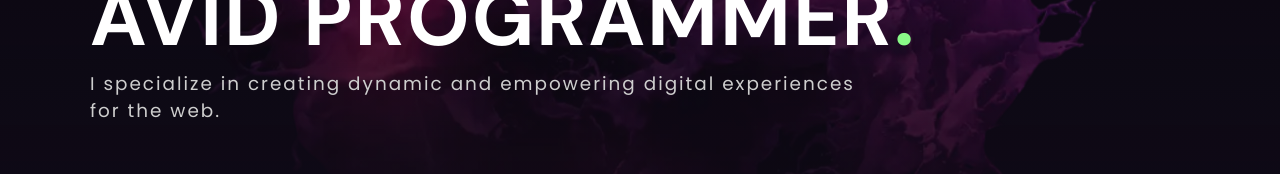
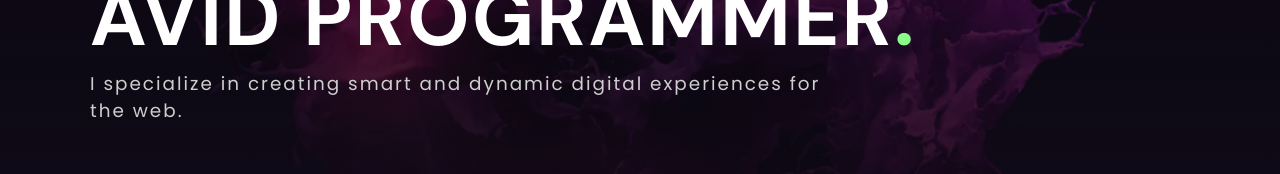
Before and after one commit to jarolthecoder/Portfolio-V3, a React (Vite) app: page / in a window 1280 px wide. Shown: the part 413-587 px from the top of the page. Built offline with nearby package versions, Linux system fonts and the light colour scheme.

Commit message:
Resume updated

```diff
--- a/src/router/pages/home/components/hero/Hero.jsx
+++ b/src/router/pages/home/components/hero/Hero.jsx
@@ -35,7 +35,7 @@ export const Hero = () => {
             </AOSElement>
             <AOSElement duration="900" delay="200">
               <p className="lead">
-                I specialize in creating dynamic and empowering digital experiences
+                I specialize in creating smart and dynamic digital experiences
                 for the web.
               </p>
             </AOSElement>
--- a/src/ui/components/nav-modal/NavModal.jsx
+++ b/src/ui/components/nav-modal/NavModal.jsx
@@ -1,6 +1,7 @@
 import { SocialMedia } from '../socialmedia/SocialMedia';
 import { Link, animateScroll as scroll } from "react-scroll";
 import './NavModal.css'
+import resume from '../../../assets/resumeJarolRiera23.pdf'
 
 export const NavModal = ({ handleNavModal }) => {
 
@@ -37,7 +38,7 @@ export const NavModal = ({ handleNavModal }) => {
           })
           }
           <li className={`modal-link modal-item`}>
-            <a href="../assets/resumeJarolRiera23.pdf" target="_blank">
+            <a href={ resume } target="_blank">
               <span className="link" onClick={ handleNavModal }>
                 Resume
               </span>
```
